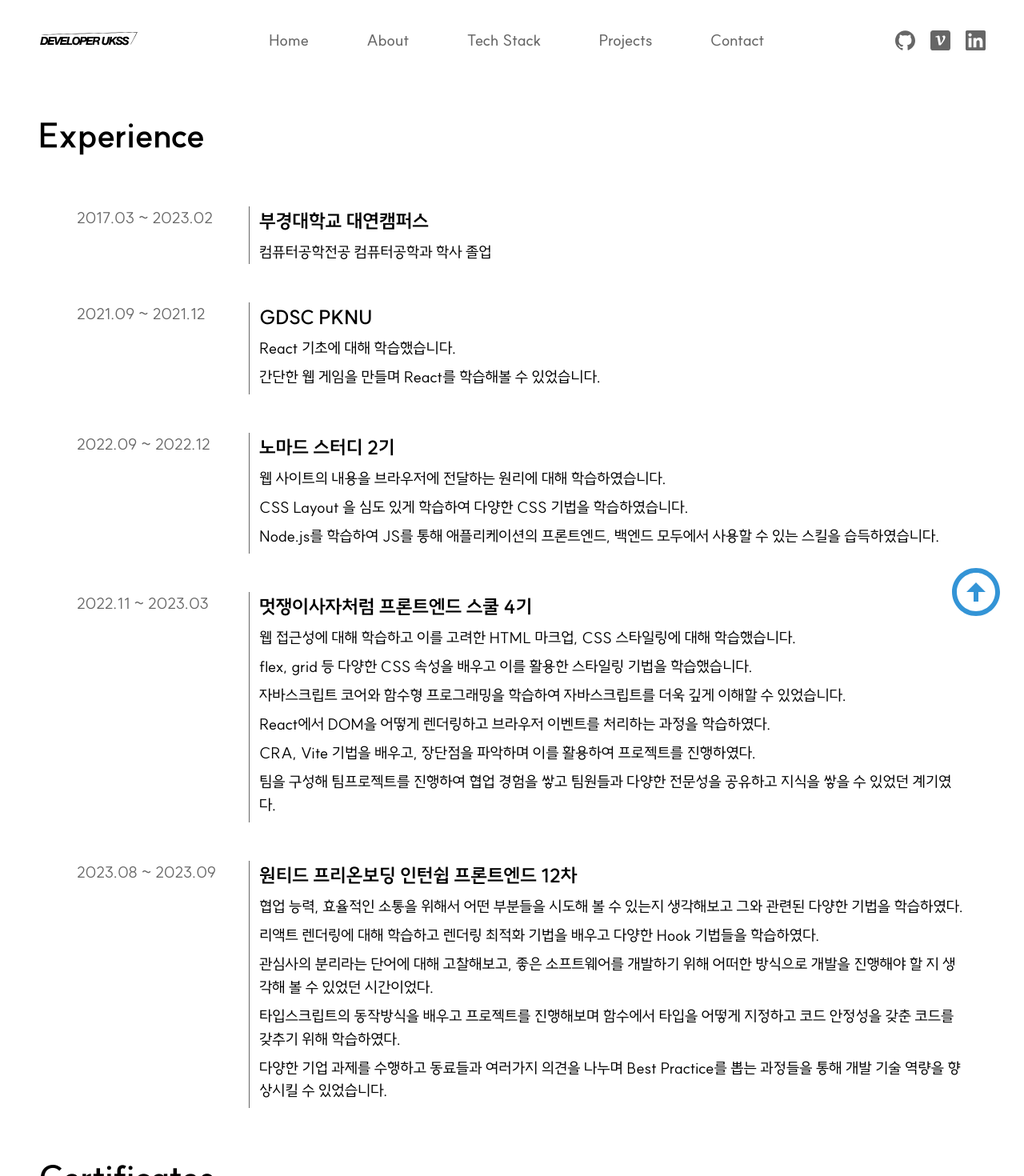
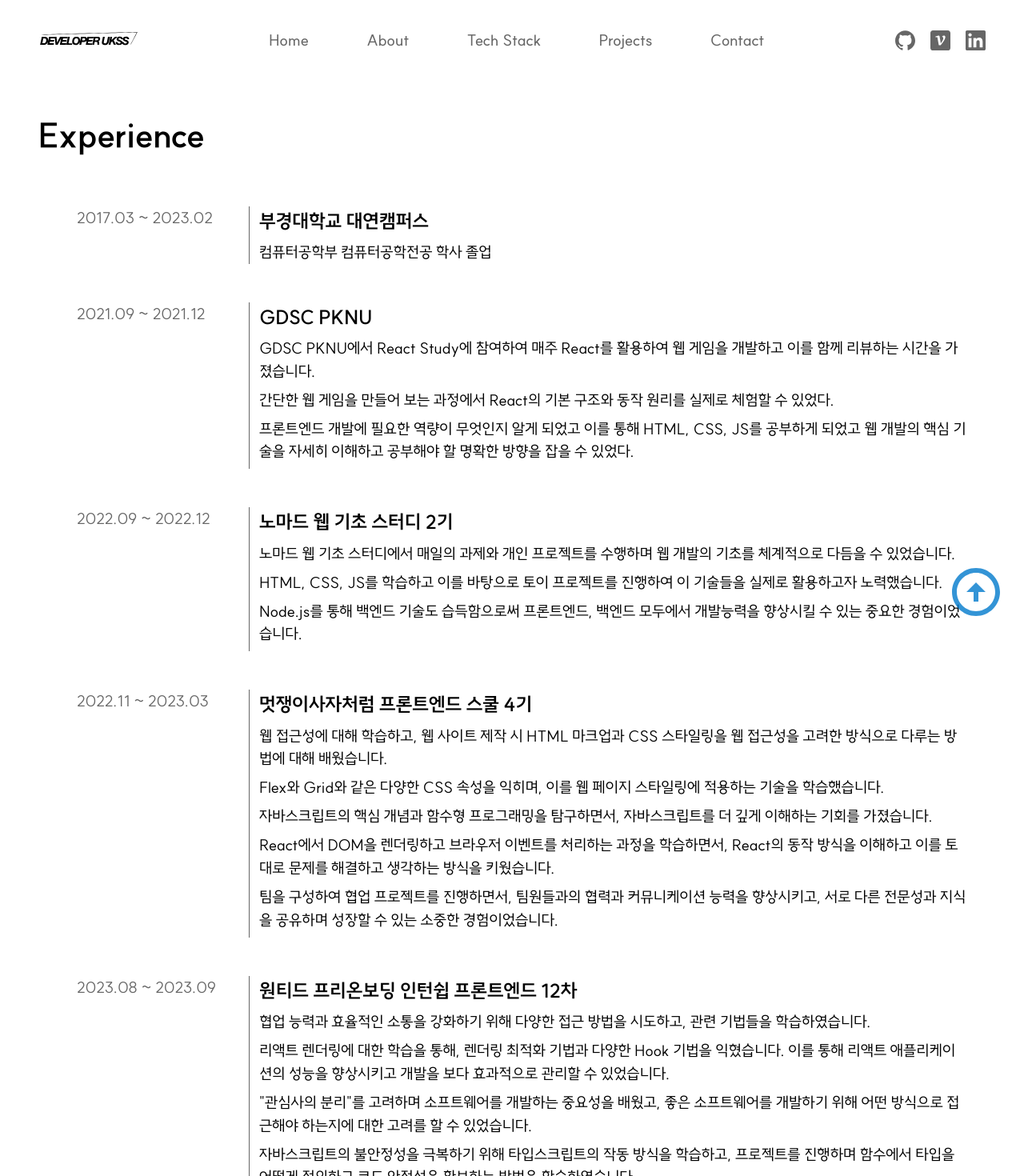
Before and after one commit to ukssss/portfolio, a React (Vite) app: page /about in a window 1280 px wide. Shown: the top 1470 px of the page at 80% size. Built offline with nearby package versions, Linux system fonts and the light colour scheme.

Commit message:
Docs | About 내용 수정

```diff
--- a/src/pages/About.tsx
+++ b/src/pages/About.tsx
@@ -11,7 +11,7 @@ const About = () => {
                         <AboutMeDate>2017.03 ~ 2023.02</AboutMeDate>
                         <AboutMeInfo>
                             <AboutMeMain>부경대학교 대연캠퍼스</AboutMeMain>
-                            <AboutMeSub>컴퓨터공학전공 컴퓨터공학과 학사 졸업</AboutMeSub>
+                            <AboutMeSub>컴퓨터공학부 컴퓨터공학전공 학사 졸업</AboutMeSub>
                         </AboutMeInfo>
                     </AboutMe>
 
@@ -20,9 +20,20 @@ const About = () => {
                         <AboutMeInfo>
                             <AboutMeMain>GDSC PKNU</AboutMeMain>
                             <AboutMeSub>
-                                <AboutMeSubItem>React 기초에 대해 학습했습니다.</AboutMeSubItem>
                                 <AboutMeSubItem>
-                                    간단한 웹 게임을 만들며 React를 학습해볼 수 있었습니다.
+                                    GDSC PKNU에서 React Study에 참여하여 매주 React를 활용하여 웹
+                                    게임을 개발하고 이를 함께 리뷰하는 시간을 가졌습니다.
+                                </AboutMeSubItem>
+
+                                <AboutMeSubItem>
+                                    간단한 웹 게임을 만들어 보는 과정에서 React의 기본 구조와 동작
+                                    원리를 실제로 체험할 수 있었다.
+                                </AboutMeSubItem>
+
+                                <AboutMeSubItem>
+                                    프론트엔드 개발에 필요한 역량이 무엇인지 알게 되었고 이를 통해
+                                    HTML, CSS, JS를 공부하게 되었고 웹 개발의 핵심 기술을 자세히
+                                    이해하고 공부해야 할 명확한 방향을 잡을 수 있었다.
                                 </AboutMeSubItem>
                             </AboutMeSub>
                         </AboutMeInfo>
@@ -31,19 +42,21 @@ const About = () => {
                     <AboutMe>
                         <AboutMeDate>2022.09 ~ 2022.12</AboutMeDate>
                         <AboutMeInfo>
-                            <AboutMeMain>노마드 스터디 2기</AboutMeMain>
+                            <AboutMeMain>노마드 웹 기초 스터디 2기</AboutMeMain>
                             <AboutMeSub>
                                 <AboutMeSubItem>
-                                    웹 사이트의 내용을 브라우저에 전달하는 원리에 대해
-                                    학습하였습니다.
+                                    노마드 웹 기초 스터디에서 매일의 과제와 개인 프로젝트를 수행하며
+                                    웹 개발의 기초를 체계적으로 다듬을 수 있었습니다.
                                 </AboutMeSubItem>
+
                                 <AboutMeSubItem>
-                                    CSS Layout 을 심도 있게 학습하여 다양한 CSS 기법을
-                                    학습하였습니다.
+                                    HTML, CSS, JS를 학습하고 이를 바탕으로 토이 프로젝트를 진행하여
+                                    이 기술들을 실제로 활용하고자 노력했습니다.
                                 </AboutMeSubItem>
+
                                 <AboutMeSubItem>
-                                    Node.js를 학습하여 JS를 통해 애플리케이션의 프론트엔드, 백엔드
-                                    모두에서 사용할 수 있는 스킬을 습득하였습니다.
+                                    Node.js를 통해 백엔드 기술도 습득함으로써 프론트엔드, 백엔드
+                                    모두에서 개발능력을 향상시킬 수 있는 중요한 경험이었습니다.
                                 </AboutMeSubItem>
                             </AboutMeSub>
                         </AboutMeInfo>
@@ -55,33 +68,31 @@ const About = () => {
                             <AboutMeMain>멋쟁이사자처럼 프론트엔드 스쿨 4기</AboutMeMain>
                             <AboutMeSub>
                                 <AboutMeSubItem>
-                                    웹 접근성에 대해 학습하고 이를 고려한 HTML 마크업, CSS
-                                    스타일링에 대해 학습했습니다.
+                                    웹 접근성에 대해 학습하고, 웹 사이트 제작 시 HTML 마크업과 CSS
+                                    스타일링을 웹 접근성을 고려한 방식으로 다루는 방법에 대해
+                                    배웠습니다.
                                 </AboutMeSubItem>
 
                                 <AboutMeSubItem>
-                                    flex, grid 등 다양한 CSS 속성을 배우고 이를 활용한 스타일링
-                                    기법을 학습했습니다.
+                                    Flex와 Grid와 같은 다양한 CSS 속성을 익히며, 이를 웹 페이지
+                                    스타일링에 적용하는 기술을 학습했습니다.
                                 </AboutMeSubItem>
 
                                 <AboutMeSubItem>
-                                    자바스크립트 코어와 함수형 프로그래밍을 학습하여 자바스크립트를
-                                    더욱 깊게 이해할 수 있었습니다.
+                                    자바스크립트의 핵심 개념과 함수형 프로그래밍을 탐구하면서,
+                                    자바스크립트를 더 깊게 이해하는 기회를 가졌습니다.
                                 </AboutMeSubItem>
 
                                 <AboutMeSubItem>
-                                    React에서 DOM을 어떻게 렌더링하고 브라우저 이벤트를 처리하는
-                                    과정을 학습하였다.
+                                    React에서 DOM을 렌더링하고 브라우저 이벤트를 처리하는 과정을
+                                    학습하면서, React의 동작 방식을 이해하고 이를 토대로 문제를
+                                    해결하고 생각하는 방식을 키웠습니다.
                                 </AboutMeSubItem>
 
                                 <AboutMeSubItem>
-                                    CRA, Vite 기법을 배우고, 장단점을 파악하며 이를 활용하여
-                                    프로젝트를 진행하였다.
-                                </AboutMeSubItem>
-
-                                <AboutMeSubItem>
-                                    팀을 구성해 팀프로젝트를 진행하여 협업 경험을 쌓고 팀원들과
-                                    다양한 전문성을 공유하고 지식을 쌓을 수 있었던 계기였다.
+                                    팀을 구성하여 협업 프로젝트를 진행하면서, 팀원들과의 협력과
+                                    커뮤니케이션 능력을 향상시키고, 서로 다른 전문성과 지식을
+                                    공유하며 성장할 수 있는 소중한 경험이었습니다.
                                 </AboutMeSubItem>
                             </AboutMeSub>
                         </AboutMeInfo>
@@ -93,30 +104,31 @@ const About = () => {
                             <AboutMeMain>원티드 프리온보딩 인턴쉽 프론트엔드 12차</AboutMeMain>
                             <AboutMeSub>
                                 <AboutMeSubItem>
-                                    협업 능력, 효율적인 소통을 위해서 어떤 부분들을 시도해 볼 수
-                                    있는지 생각해보고 그와 관련된 다양한 기법을 학습하였다.
+                                    협업 능력과 효율적인 소통을 강화하기 위해 다양한 접근 방법을
+                                    시도하고, 관련 기법들을 학습하였습니다.
                                 </AboutMeSubItem>
 
                                 <AboutMeSubItem>
-                                    리액트 렌더링에 대해 학습하고 렌더링 최적화 기법을 배우고 다양한
-                                    Hook 기법들을 학습하였다.
+                                    리액트 렌더링에 대한 학습을 통해, 렌더링 최적화 기법과 다양한
+                                    Hook 기법을 익혔습니다. 이를 통해 리액트 애플리케이션의 성능을
+                                    향상시키고 개발을 보다 효과적으로 관리할 수 있었습니다.
                                 </AboutMeSubItem>
 
                                 <AboutMeSubItem>
-                                    관심사의 분리라는 단어에 대해 고찰해보고, 좋은 소프트웨어를
-                                    개발하기 위해 어떠한 방식으로 개발을 진행해야 할 지 생각해 볼 수
-                                    있었던 시간이었다.
+                                    "관심사의 분리"를 고려하며 소프트웨어를 개발하는 중요성을
+                                    배웠고, 좋은 소프트웨어를 개발하기 위해 어떤 방식으로 접근해야
+                                    하는지에 대한 고려를 할 수 있었습니다.
                                 </AboutMeSubItem>
 
                                 <AboutMeSubItem>
-                                    타입스크립트의 동작방식을 배우고 프로젝트를 진행해보며 함수에서
-                                    타입을 어떻게 지정하고 코드 안정성을 갖춘 코드를 갖추기 위해
-                                    학습하였다.
+                                    자바스크립트의 불안정성을 극복하기 위해 타입스크립트의 작동
+                                    방식을 학습하고, 프로젝트를 진행하며 함수에서 타입을 어떻게
+                                    정의하고 코드 안정성을 확보하는 방법을 학습하였습니다.
                                 </AboutMeSubItem>
 
                                 <AboutMeSubItem>
-                                    다양한 기업 과제를 수행하고 동료들과 여러가지 의견을 나누며 Best
-                                    Practice를 뽑는 과정들을 통해 개발 기술 역량을 향상시킬 수
+                                    다양한 기업 과제를 수행하고 동료들과 의견을 공유하며 Best
+                                    Practice를 도출하는 과정을 통해 개발 기술 역량을 향상시킬 수
                                     있었습니다.
                                 </AboutMeSubItem>
                             </AboutMeSub>
@@ -172,9 +184,9 @@ const About = () => {
                                     부산광역시 공영주차장 정보 시스템을 제작
                                 </AboutMeSubItem>
                                 <AboutMeSubItem>
-                                    유저들에게 실시간 주차가능여부, 주차장 네비게이션, 주차 관련
-                                    편의 기능 등의 기능을 제공하는 어플리케이션을 제작함. (Android
-                                    Java)
+                                    유저들에게 실시간 주차 가능 여부, 주차장 네비게이션, 그리고 주차
+                                    관련 편의 기능 등을 제공하는 Android 어플리케이션을
+                                    개발하였습니다.
                                 </AboutMeSubItem>
                             </AboutMeSub>
                         </AboutMeInfo>
@@ -185,12 +197,11 @@ const About = () => {
                         <AboutMeInfo>
                             <AboutMeMain>2022 PKNU CE S/W 경진대회 우수상</AboutMeMain>
                             <AboutMeSub>
+                                <AboutMeSubItem>킥보드 단속 어플리케이션를 제작</AboutMeSubItem>
                                 <AboutMeSubItem>
-                                    킥보드 단속 어플리케이션 (제목: 킥라니)를 제작
-                                </AboutMeSubItem>
-                                <AboutMeSubItem>
-                                    WAS(Web Application Server) 파트를 담당하였습니다. (Node.js
-                                    사용)
+                                    "킥라니"라는 킥보드 단속 어플리케이션의 개발에 참여하였으며,
+                                    주로 WAS(Web Application Server)파트를 담당하였습니다. 이를 위해
+                                    Node.js를 사용하여 서버를 구축하고 관리하였습니다.
                                 </AboutMeSubItem>
                             </AboutMeSub>
                         </AboutMeInfo>
```
